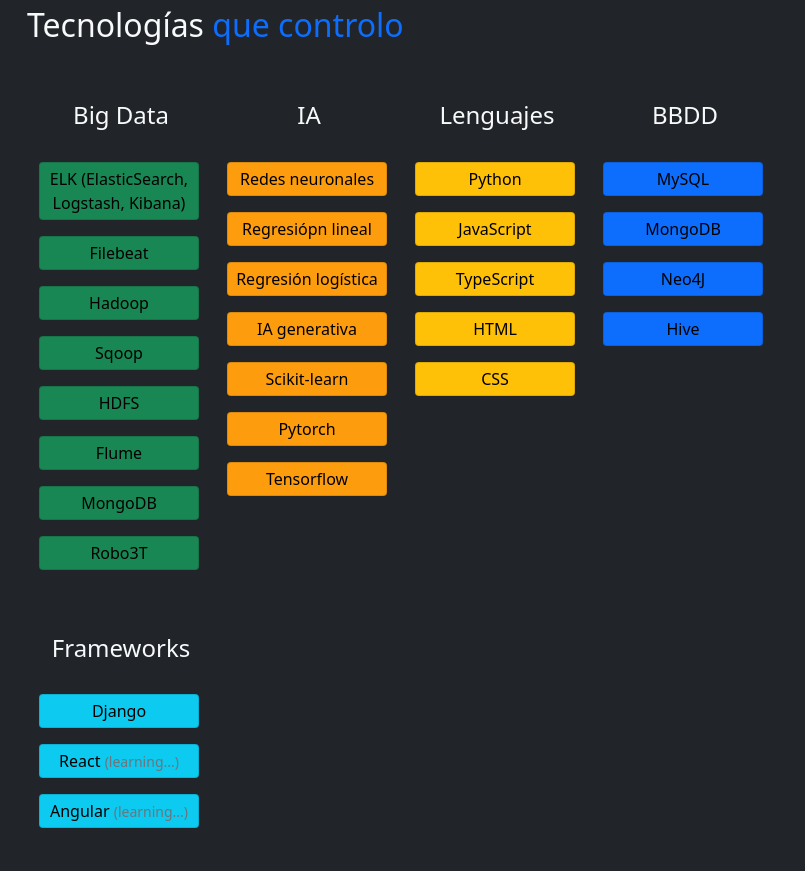
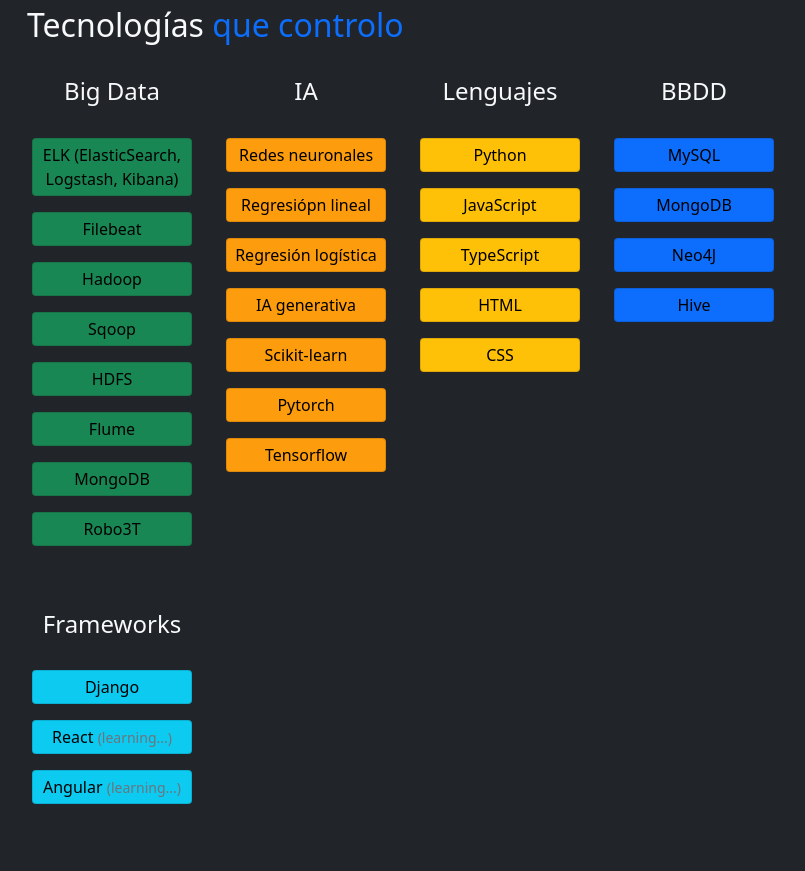
Before and after one commit to sergionj31/Portafolio, a plain HTML site: page index.html in a window 1280 px wide. Shown: the part 934-1805 px from the top of the page, without its empty margins (174-979 px from the left). Drawn offline with nearby package versions, Linux system fonts and the light colour scheme.

Commit message:
Containers updated

```diff
--- a/css/estilos.css
+++ b/css/estilos.css
@@ -73,15 +73,15 @@ footer {
     height: 0;
 }
 
-.aptitudes-container {
+.flex-container {
     display: flex;
     flex-direction: column;
     align-items: center;
     justify-content: center;
-    text-align: center;  /* Asegura que el texto esté centrado */
+    text-align: center;
 }
 
-.aptitudes {
+.items {
     display: flex;
     flex-direction: column;
     align-items: center;
--- a/index.html
+++ b/index.html
@@ -84,10 +84,10 @@
 
                 <div style="text-align: center;" class="row gx-4 gy-4">
                     <section class="col-md-4">
-                        <div class="aptitudes-container">
+                        <div class="flex-container">
                             <h4 class="mt-4">Capacidades</h4>
                             <br>
-                            <div class="aptitudes">
+                            <div class="items">
                                 <div class="aptitud bg-info card p-1 mb-3">Buena comunicación</div>
                                 <div class="aptitud bg-info card p-1 mb-3">Resolución de problemas</div>
                                 <div class="aptitud bg-info card p-1 mb-3">Flexibilidad</div>
@@ -97,10 +97,10 @@
                     </section>
 
                     <section class="col-md-4">
-                        <div class="aptitudes-container">
+                        <div class="flex-container">
                             <h4 class="mt-4">Idiomas</h4>
                             <br>
-                            <div class="aptitudes">
+                            <div class="items">
                                 <div class="aptitud bg-info card p-1 mb-3">Castellano | Nativo</div>
                                 <div class="aptitud bg-info card p-1 mb-3">Inglés | Nivel medio B2</div>
                             </div>
@@ -108,10 +108,10 @@
                     </section>
 
                     <section class="col-md-4">
-                        <div class="aptitudes-container">
+                        <div class="flex-container">
                             <h4 class="mt-4">Más información</h4>
                             <br>
-                            <div class="aptitudes">
+                            <div class="items">
                                 <div class="aptitud bg-info card p-1 mb-3">Carnet de conducir B, AM y A1</div>
                                 <div class="aptitud bg-info card p-1 mb-3">Vehículo propio</div>
                                 <div class="aptitud bg-info card p-1 mb-3">Disponibilidad total</div>
@@ -131,12 +131,12 @@
                     </h2>
                 </div>
 
-                <section class="container mt-4">
                 <div style="text-align: center;" class="row gx-4 gy-4">
-                        <div class="col-md-3">
-                            <section>
+                    <section class="col-md-3">
+                        <div class="flex-container">
                             <h4 class="mt-4">Big Data</h4>
                             <br>
+                            <div class="items">
                                 <div class="techno bg-success card p-1 mb-3">ELK (ElasticSearch, Logstash, Kibana)</div>
                                 <div class="techno bg-success card p-1 mb-3">Filebeat</div>
                                 <div class="techno bg-success card p-1 mb-3">Hadoop</div>
@@ -145,13 +145,15 @@
                                 <div class="techno bg-success card p-1 mb-3">Flume</div>
                                 <div class="techno bg-success card p-1 mb-3">MongoDB</div>
                                 <div class="techno bg-success card p-1 mb-3">Robo3T</div>
+                            </div>
+                        </div>
                     </section>
-                        </div>
 
-                        <div class="col-md-3">
-                            <section>
+                    <section class="col-md-3">
+                        <div class="flex-container">
                             <h4 class="mt-4">IA</h4>
                             <br>
+                            <div class="items">
                                 <div style="background-color: #fd9d0d;" class="techno card p-1 mb-3">Redes neuronales</div>
                                 <div style="background-color: #fd9d0d;" class="techno card p-1 mb-3">Regresiópn lineal</div>
                                 <div style="background-color: #fd9d0d;" class="techno card p-1 mb-3">Regresión logística</div>
@@ -159,43 +161,49 @@
                                 <div style="background-color: #fd9d0d;" class="techno card p-1 mb-3">Scikit-learn</div>
                                 <div style="background-color: #fd9d0d;" class="techno card p-1 mb-3">Pytorch</div>
                                 <div style="background-color: #fd9d0d;" class="techno card p-1 mb-3">Tensorflow</div>
+                            </div>
+                        </div>
                     </section>
-                        </div>
 
-                        <div class="col-md-3">
-                            <section>
+                    <section class="col-md-3">
+                        <div class="flex-container">
                             <h4 class="mt-4">Lenguajes</h4>
                             <br>
+                            <div class="items">
                                 <div class="techno bg-warning card p-1 mb-3">Python</div>
                                 <div class="techno bg-warning card p-1 mb-3">JavaScript</div>
                                 <div class="techno bg-warning card p-1 mb-3">TypeScript</div>
                                 <div class="techno bg-warning card p-1 mb-3">HTML</div>
                                 <div class="techno bg-warning card p-1 mb-3">CSS</div>
+                            </div>
+                        </div>
                     </section>
-                        </div>
 
-                        <div class="col-md-3">
-                            <section>
+                    <section class="col-md-3">
+                        <div class="flex-container">
                             <h4 class="mt-4">BBDD</h4>
                             <br>
+                            <div class="items">
                                 <div class="techno bg-primary card p-1 mb-3">MySQL</div>
                                 <div class="techno bg-primary card p-1 mb-3">MongoDB</div>
                                 <div class="techno bg-primary card p-1 mb-3">Neo4J</div>
                                 <div class="techno bg-primary card p-1 mb-3">Hive</div>
+                            </div>
+                        </div>
                     </section>
-                        </div>
 
-                        <div class="col-md-3">
-                            <section>
+                    <section class="col-md-3">
+                        <div class="flex-container">
                             <h4 class="mt-4">Frameworks</h4>
                             <br>
+                            <div class="items">
                                 <div class="techno bg-info card p-1 mb-3">Django</div>
                                 <div class="techno bg-info card p-1 mb-3"><p class="mb-0">React <small class="text-secondary">(learning...)</small></p></div>
                                 <div class="techno bg-info card p-1 mb-3"><p class="mb-0">Angular <small class="text-secondary">(learning...)</small></p></div>
-                            </section>
                             </div>
                         </div>
                     </section>
+                </div>
             </section>
             <p><br><br></p>
 
--- a/js/script.js
+++ b/js/script.js
@@ -7,7 +7,7 @@ let typewriter = new Typewriter(app, {
 
 typewriter
     .pauseFor(1000)
-    .typeString('Full Stack Developer')
+    .typeString('Full Stack Developer | Especializado en IA y Big Data')
     .pauseFor(1000)
     .deleteChars(100)
     .start();
```
Lines whose indentation alone changed are shown as unchanged.
